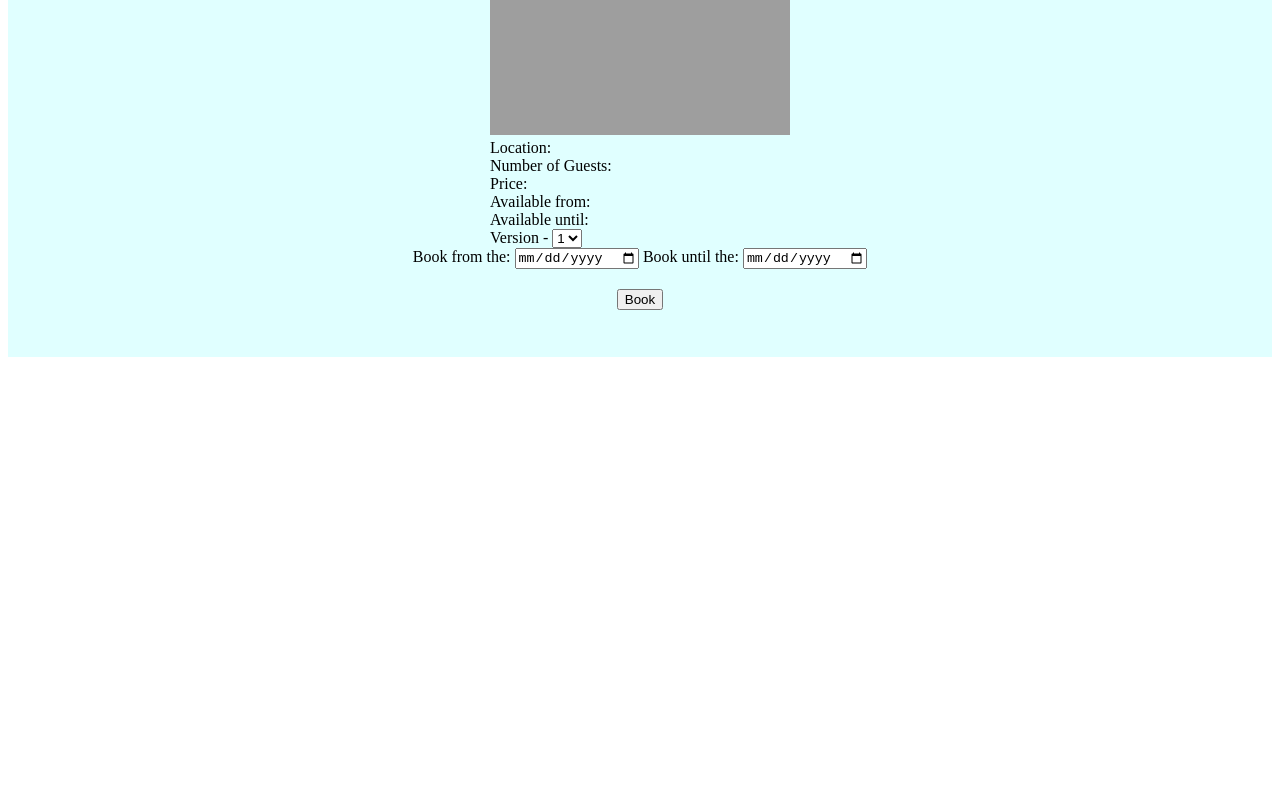
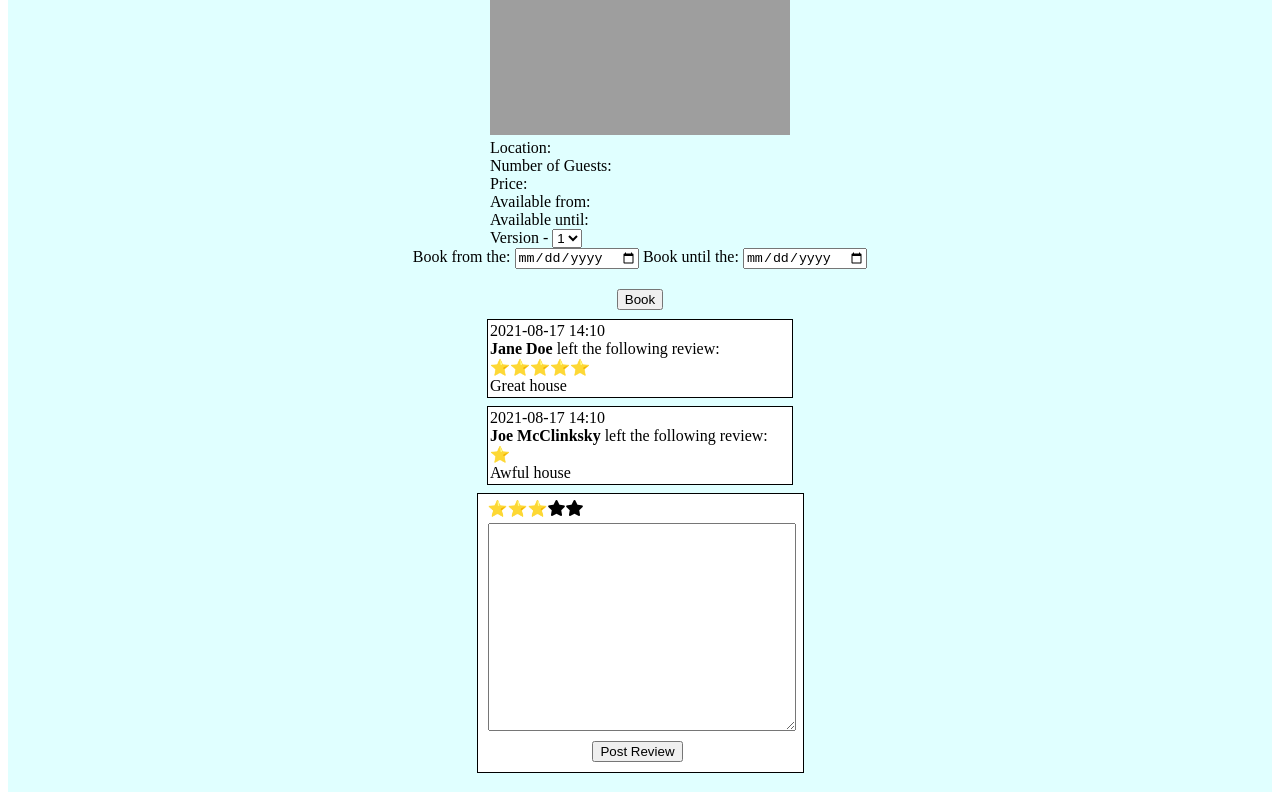
Before and after one commit to Doorsfan/ClearBnB-Database-Group4, a Vue app in the folder frontend/: page /ListingPage in a window 1280 px wide. Shown: the part 435-1235 px from the top of the page. Before the commit the page ends 800 px from the top, so only its background shows below. Built offline with nearby package versions, Linux system fonts and the light colour scheme; grey boxes are pictures that could not be loaded.

Commit message:
Implemented the Shell in terms of Reviews/Comments
Implemented so that the shell of Reviews and Comments exists.

Just need to integrate communication with Repositories so that
they can actually poll the DB and retrieve/display info from the
actual Database.

```diff
--- /dev/null
+++ b/frontend/src/components/ReviewBox.vue
@@ -0,0 +1,56 @@
+<template>
+  <div class="reviewBox">
+    {{ unformattedTimeOfPosting.getFullYear() + '-' + (unformattedTimeOfPosting.getMonth() < 10 ? '0' + unformattedTimeOfPosting.getMonth() : unformattedTimeOfPosting.getMonth()) + '-' + unformattedTimeOfPosting.getDate() }}
+    {{ (unformattedTimeOfPosting.getHours() < 10 ? '0' + unformattedTimeOfPosting.getHours() : unformattedTimeOfPosting.getHours()) + ':' + (unformattedTimeOfPosting.getMinutes() < 10 ? '0' + unformattedTimeOfPosting.getMinutes() : unformattedTimeOfPosting.getMinutes()) }}
+    <div class="usernameBox">
+      <router-link id="postedByLink" :to="{ name: 'profile', params: { username: userName
+        }}">{{ userName }}</router-link> left the following review:
+    </div>
+    <div class="ratingBox">
+      <span>&#11088;</span>
+      <span v-if="rating > 1">&#11088;</span>
+      <span v-if="rating > 2">&#11088;</span>
+      <span v-if="rating > 3">&#11088;</span>
+      <span v-if="rating > 4">&#11088;</span>
+    </div>
+    <div class="contentBox">
+      {{ content }}
+    </div>
+  </div>
+</template>
+<script>
+export default {
+  props: ['Content'],
+  data() {
+    return {
+      unformattedTimeOfPosting: new Date(this.Content.timestamp),
+      userName: this.Content.writtenByUser,
+      rating: this.Content.rating,
+      content: this.Content.comment
+    };
+  },
+  methods: {
+  },
+  async mounted() {
+    console.log(this.Content);
+  }
+};
+</script>
+<style scoped>
+a {
+  color:black;
+  font-weight:bolder;
+  text-decoration: none;
+}
+.reviewBox{
+  display:block;
+  margin-left:auto;
+  margin-right:auto;
+  width: 300px;
+  margin-top: 10px;
+  margin-bottom: 10px;
+  outline: solid 1px black;
+  padding: 2px;
+  background-color:white;
+}
+</style>
--- /dev/null
+++ b/frontend/src/jsClasses/Review.js
@@ -0,0 +1,42 @@
+export default class Review {
+  constructor(
+    writtenByUser,
+    timestamp,
+    comment,
+    rating,
+    version
+  ) {
+    this.writtenByUser = writtenByUser,
+    this.timestamp = timestamp,
+    this.comment = comment,
+    this.rating = rating,
+    this.version = version
+  }
+  updateTimestamp(newTimeStamp) {
+    this.timestamp = newTimeStamp;
+  }
+  getWhenReviewWasPosted() {
+    return this.timestamp;
+  }
+
+  updateContentOfReview(newContent) {
+    this.comment = newContent;
+  }
+
+  getContentOfReview() {
+    return this.comment;
+  }
+
+  updateRating(newRating) {
+    this.rating = newRating;
+  }
+  getTheRatingOfTheReview() {
+    return this.rating;
+  }
+  getTheVersionOfTheReview() {
+    return this.version;
+  }
+  updateTheVersionOfTheReview(newVersion) {
+    this.version = newVersion;
+  }
+}
--- a/frontend/src/views/ListingPage.vue
+++ b/frontend/src/views/ListingPage.vue
@@ -54,12 +54,38 @@
         <input v-model="wantedEndDate" type="date" class="bookingEndDateElement">
       </div>
       <button @click="tryToBook" class="bookButton" type="button" value="Book">Book</button>
+      <div class="reviewsDiv">
+        <ReviewBox
+          v-for="(listItem, index) of reviewsFromDatabase"
+          :key="index"
+          :Content="listItem"
+        />
+        <div class="newReviewDivBox">
+          <form @submit.prevent="tryToPostReview" class="reviewForm">
+            <span v-if="wantedAmountOfStars >= 1" @click="setToOneStar" class="starRating oneStar">&#11088;</span>
+            <span v-if="wantedAmountOfStars >= 2" @click="setToTwoStars" class="starRating twoStars">&#11088;</span>
+            <span v-if="wantedAmountOfStars >= 3" @click="setToThreeStars" class="starRating threeStars">&#11088;</span>
+            <span v-if="wantedAmountOfStars >= 4" @click="setToFourStars" class="starRating fourStars">&#11088;</span>
+            <span v-if="wantedAmountOfStars >= 5" @click="setToFiveStars" class="starRating fiveStars">&#11088;</span>
+            <span @click="setToTwoStars" v-if="wantedAmountOfStars < 2" class="fa fa-star"></span>
+            <span @click="setToThreeStars" v-if="wantedAmountOfStars < 3" class="fa fa-star"></span>
+            <span @click="setToFourStars" v-if="wantedAmountOfStars < 4" class="fa fa-star"></span>
+            <span @click="setToFiveStars" v-if="wantedAmountOfStars < 5" class="fa fa-star"></span>
+            <textarea class="commentArea" wrap="hard"></textarea>
+            <input class="submitButton" type="submit" value="Post Review">
+          </form>
+        </div>
+      </div>
     </div>
 </template>
 <script>
 import store from '../store.js';
+import Review from '../jsClasses/Review.js';
+import ReviewBox from '../components/ReviewBox.vue';
 export default {
-  components: {},
+  components: {
+    ReviewBox
+  },
   data() {
     return {
       wantedStartDate: new Date(this.myStartDate),
@@ -74,7 +100,9 @@ export default {
       myNumberOfGuests: this.$route.query.number_guests,
       myPrice: this.$route.query.price,
       myStartDate: this.$route.query.listing_start_date,
-      myEndDate: this.$route.query.listing_end_date
+      myEndDate: this.$route.query.listing_end_date,
+      reviewsFromDatabase: [new Review("Jane Doe", Date.now(),'Great house',5,1), new Review("Joe McClinksky", Date.now(), 'Awful house', 1, 2)],
+      wantedAmountOfStars: 3
     };
   },
   async mounted() {
@@ -89,8 +117,25 @@ export default {
     document.getElementsByClassName('bookingEndDateElement')[0].max = this.myEndDate;
 
     document.getElementById("postedByLink").to = this.postedByUsername;
+
   },
   methods: {
+    setToOneStar(){
+      this.wantedAmountOfStars = 1;
+      console.log("lol");
+    },
+    setToTwoStars(){
+      this.wantedAmountOfStars = 2;
+    },
+    setToThreeStars(){
+      this.wantedAmountOfStars = 3;
+    },
+    setToFourStars(){
+      this.wantedAmountOfStars = 4;
+    },
+    setToFiveStars(){
+      this.wantedAmountOfStars = 5;
+    },
     updateInfoBasedOnVersion() {
       //Update the State variables in terms of dynamically reflecting the data
       console.log(this.wantedVersion);
@@ -99,11 +144,46 @@ export default {
     },
     tryToBook() {
       //Implement so queries can be made and actually perform the real booking
+    },
+    tryToPostReview(){
+      //Implement so queries can be made and actually perform the real review posting
     }
   },
 };
 </script>
 <style scoped>
+.newReviewDivBox{
+  width:300px;
+  padding-left: 10px;
+  padding-right: 15px;
+  padding-bottom: 10px;
+  padding-top: 5px;
+  display:block;
+  margin-left:auto;
+  margin-right: auto;
+  background-color:white;
+  outline: solid 1px black;
+}
+.submitButton{
+  width: max-content;
+  display:block;
+  margin-left:auto;
+  margin-right:auto;
+  margin-top: 10px;
+}
+.commentArea{
+  margin-top: 5px;
+  width: 300px;
+  max-width: 300px;
+  overflow-x:scroll;
+  overflow:scroll;
+  overflow-y:scroll;
+  height: 200px;
+  display:block;
+  margin-left:auto;
+  margin-right:auto;
+  padding: 3px;
+}
 .bookButton{
   display:block;
   margin-left:auto;
@@ -119,7 +199,9 @@ export default {
 }
 .mainDiv{
   background-color:lightcyan;
-  height: 98vh;
+  min-height: 102vh;
+  padding-bottom: 20px;
+  height: max-content;
 }
 .navbar{
   background-color:lightcoral;
```
